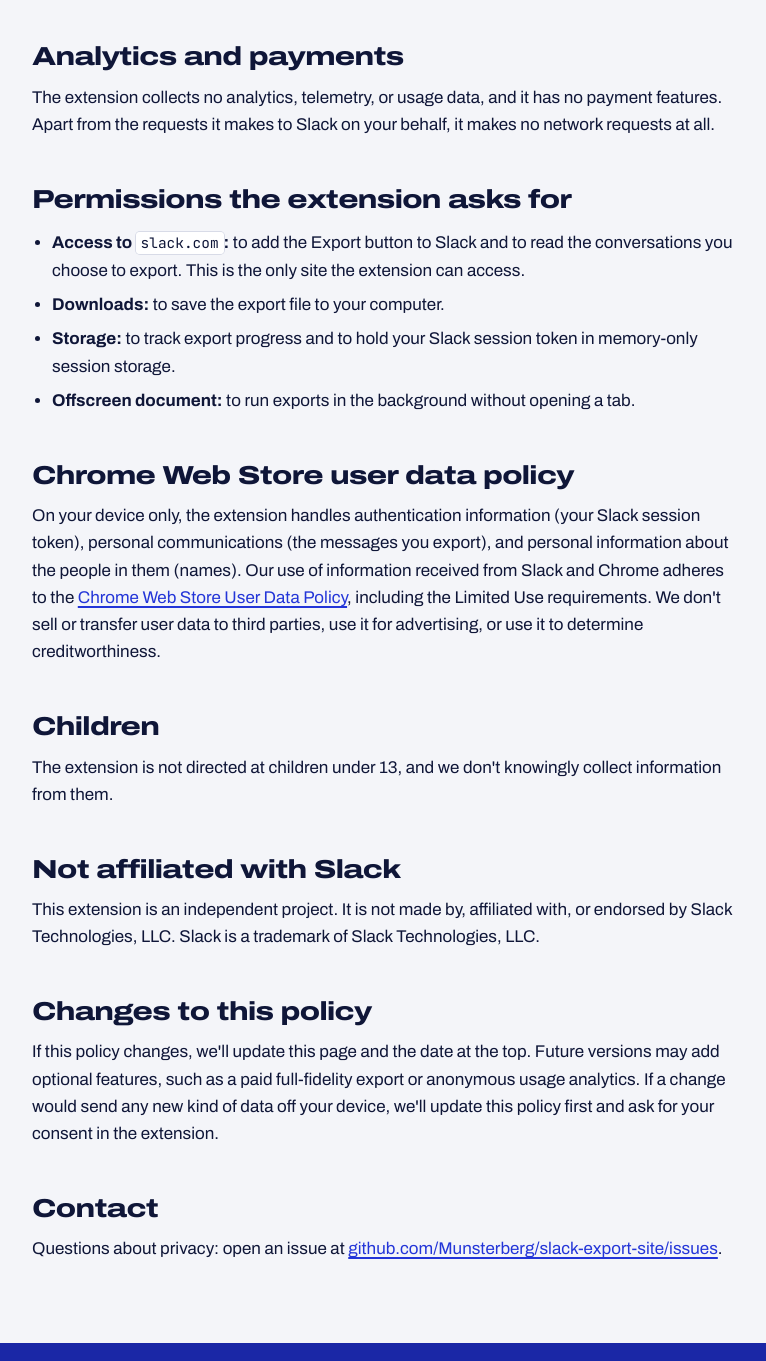
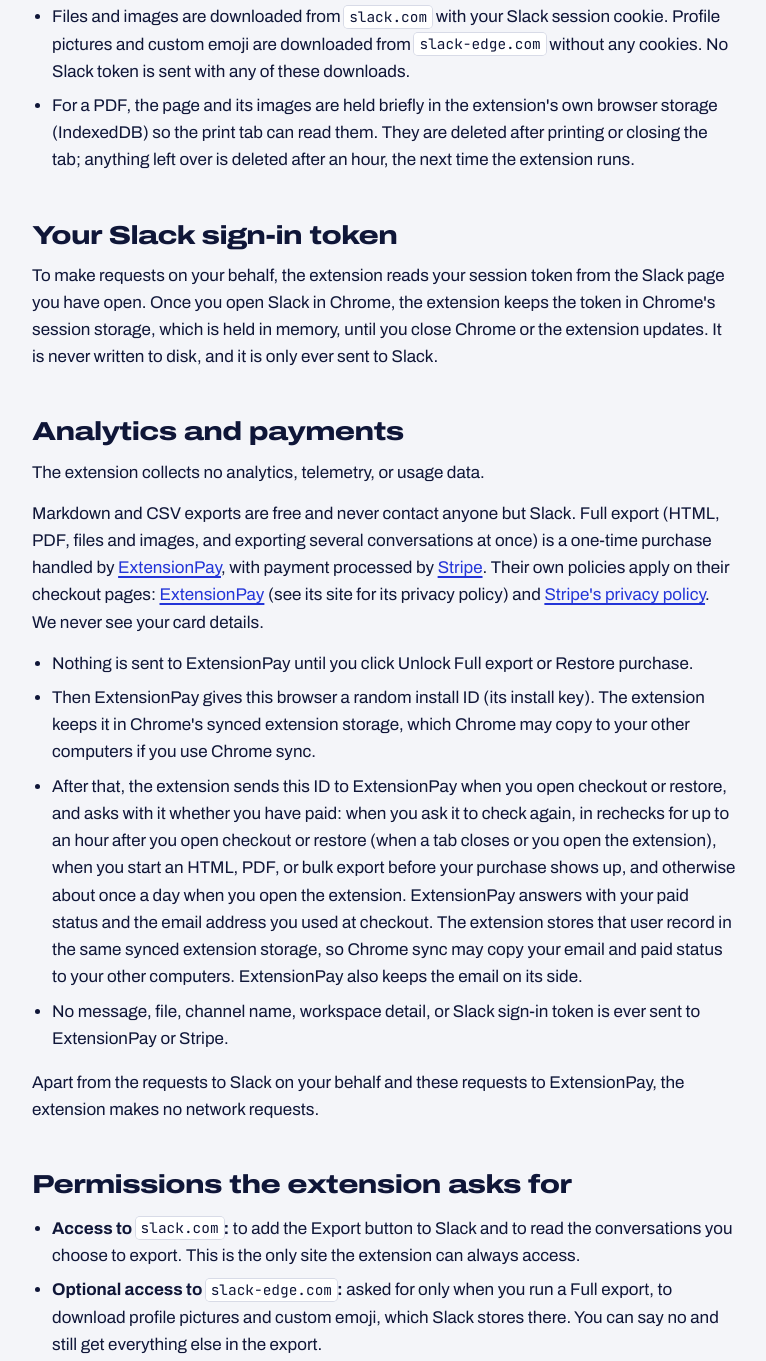
Before and after one commit to Munsterberg/slack-export-site, a plain HTML site: page privacy.html in a window 1280 px wide. Shown: the part 1338-2699 px from the top of the page, without its empty margins (256-1022 px from the left). Drawn offline with Linux system fonts and the light colour scheme.

Commit message:
site: publish the 1.1 privacy policy ahead of the 1.1.0 review

```diff
--- a/privacy.html
+++ b/privacy.html
@@ -46,7 +46,7 @@
   <div class="doc-hero">
     <div class="wrap">
       <h1>Privacy policy</h1>
-      <p class="updated">Last updated October 14, 2026</p>
+      <p class="updated">Last updated October 23, 2026</p>
     </div>
   </div>
 
@@ -57,6 +57,7 @@
         <li>Your Slack messages, files, and sign-in token stay in your browser. We have no server that receives them.</li>
         <li>The extension only reads from Slack. It never posts, edits, or deletes anything.</li>
         <li>The extension collects no analytics or usage data.</li>
+        <li>Full export is an optional one-time purchase through ExtensionPay and Stripe. They never get your messages.</li>
         <li>We don't sell your data or use it for advertising.</li>
       </ul>
     </div>
@@ -72,13 +73,17 @@
     <h2>Your Slack data</h2>
     <p>
       When you start an export, the extension requests messages, replies, channel details, and user profiles from Slack's API,
-      directly from your browser to Slack.
-      It builds the export file in your browser and saves it with Chrome's download feature.
+      directly from your browser to Slack. An HTML or PDF export also asks for your workspace's custom emoji list, and, if a file
+      download returns a sign-in page instead of the file, checks that you are still signed in. For an HTML or PDF export it also downloads the files, images, profile pictures, and custom emoji
+      in those messages from Slack's file servers (<code>slack.com</code> and <code>slack-edge.com</code>).
+      It builds the export file in your browser and saves it with Chrome's download feature, or for a PDF opens it in a tab for Chrome's print dialog.
     </p>
     <ul>
       <li>Message content, file contents, channel names, people's names, and workspace details are never sent to us or to any third party.</li>
       <li>The extension uses read-only Slack API methods. It contains no code that posts, edits, reacts to, or deletes anything in Slack.</li>
       <li>Exported files are saved only to your computer. We don't keep a copy.</li>
+      <li>Files and images are downloaded from <code>slack.com</code> with your Slack session cookie. Profile pictures and custom emoji are downloaded from <code>slack-edge.com</code> without any cookies. No Slack token is sent with any of these downloads.</li>
+      <li>For a PDF, the page and its images are held briefly in the extension's own browser storage (IndexedDB) so the print tab can read them. They are deleted after printing or closing the tab; anything left over is deleted after an hour, the next time the extension runs.</li>
     </ul>
 
     <h2>Your Slack sign-in token</h2>
@@ -90,23 +95,36 @@
     </p>
 
     <h2>Analytics and payments</h2>
+    <p>The extension collects no analytics, telemetry, or usage data.</p>
     <p>
-      The extension collects no analytics, telemetry, or usage data, and it has no payment features.
-      Apart from the requests it makes to Slack on your behalf, it makes no network requests at all.
+      Markdown and CSV exports are free and never contact anyone but Slack.
+      Full export (HTML, PDF, files and images, and exporting several conversations at once) is a one-time purchase handled by
+      <a href="https://extensionpay.com">ExtensionPay</a>, with payment processed by <a href="https://stripe.com">Stripe</a>.
+      Their own policies apply on their checkout pages: <a href="https://extensionpay.com">ExtensionPay</a> (see its site for its privacy policy) and <a href="https://stripe.com/privacy">Stripe's privacy policy</a>.
+      We never see your card details.
     </p>
+    <ul>
+      <li>Nothing is sent to ExtensionPay until you click Unlock Full export or Restore purchase.</li>
+      <li>Then ExtensionPay gives this browser a random install ID (its install key). The extension keeps it in Chrome's synced extension storage, which Chrome may copy to your other computers if you use Chrome sync.</li>
+      <li>After that, the extension sends this ID to ExtensionPay when you open checkout or restore, and asks with it whether you have paid: when you ask it to check again, in rechecks for up to an hour after you open checkout or restore (when a tab closes or you open the extension), when you start an HTML, PDF, or bulk export before your purchase shows up, and otherwise about once a day when you open the extension. ExtensionPay answers with your paid status and the email address you used at checkout. The extension stores that user record in the same synced extension storage, so Chrome sync may copy your email and paid status to your other computers. ExtensionPay also keeps the email on its side.</li>
+      <li>No message, file, channel name, workspace detail, or Slack sign-in token is ever sent to ExtensionPay or Stripe.</li>
+    </ul>
+    <p>Apart from the requests to Slack on your behalf and these requests to ExtensionPay, the extension makes no network requests.</p>
 
     <h2>Permissions the extension asks for</h2>
     <ul>
-      <li><strong>Access to <code>slack.com</code>:</strong> to add the Export button to Slack and to read the conversations you choose to export. This is the only site the extension can access.</li>
+      <li><strong>Access to <code>slack.com</code>:</strong> to add the Export button to Slack and to read the conversations you choose to export. This is the only site the extension can always access.</li>
+      <li><strong>Optional access to <code>slack-edge.com</code>:</strong> asked for only when you run a Full export, to download profile pictures and custom emoji, which Slack stores there. You can say no and still get everything else in the export.</li>
       <li><strong>Downloads:</strong> to save the export file to your computer.</li>
-      <li><strong>Storage:</strong> to track export progress and to hold your Slack session token in memory-only session storage.</li>
+      <li><strong>Storage:</strong> to track export progress, to hold your Slack session token in memory-only session storage, and to keep the license data that ExtensionPay's library writes to Chrome's synced extension storage: the install key and the user record with your checkout email (only after you click Unlock or Restore), and an installed-at date that the library writes for every user with no network call. It also remembers that you paid.</li>
       <li><strong>Offscreen document:</strong> to run exports in the background without opening a tab.</li>
     </ul>
 
     <h2>Chrome Web Store user data policy</h2>
     <p>
       On your device only, the extension handles authentication information (your Slack session token),
-      personal communications (the messages you export), and personal information about the people in them (names). Our use of information received from Slack and Chrome adheres to the
+      personal communications (the messages you export), and personal information about the people in them (names).
+      If you buy Full export, it also handles financial and payment information (your paid status and checkout email from ExtensionPay), which is kept in Chrome's synced extension storage and held by ExtensionPay. Our use of information received from Slack and Chrome adheres to the
       <a href="https://developer.chrome.com/docs/webstore/program-policies/user-data-faq">Chrome Web Store User Data Policy</a>,
       including the Limited Use requirements.
       We don't sell or transfer user data to third parties, use it for advertising, or use it to determine creditworthiness.
@@ -121,7 +139,7 @@
     <h2>Changes to this policy</h2>
     <p>
       If this policy changes, we'll update this page and the date at the top.
-      Future versions may add optional features, such as a paid full-fidelity export or anonymous usage analytics.
+      Future versions may add optional features, such as anonymous usage analytics.
       If a change would send any new kind of data off your device, we'll update this policy first and ask for your consent in the extension.
     </p>
 
@@ -139,6 +157,7 @@
       <nav aria-label="Footer">
         <a href="./">Home</a>
         <a href="https://chromewebstore.google.com/detail/channel-export-export-sla/dddkefnkidamdnikccdjfgmoeegpmkih" data-cws-link>Chrome Web Store</a>
+        <a href="https://github.com/Munsterberg/channelexport">Source code</a>
       </nav>
     </div>
   </footer>
--- a/sitemap.xml
+++ b/sitemap.xml
@@ -6,6 +6,6 @@
   </url>
   <url>
     <loc>https://channelexport.app/privacy</loc>
-    <lastmod>2026-10-14</lastmod>
+    <lastmod>2026-10-23</lastmod>
   </url>
 </urlset>
```
